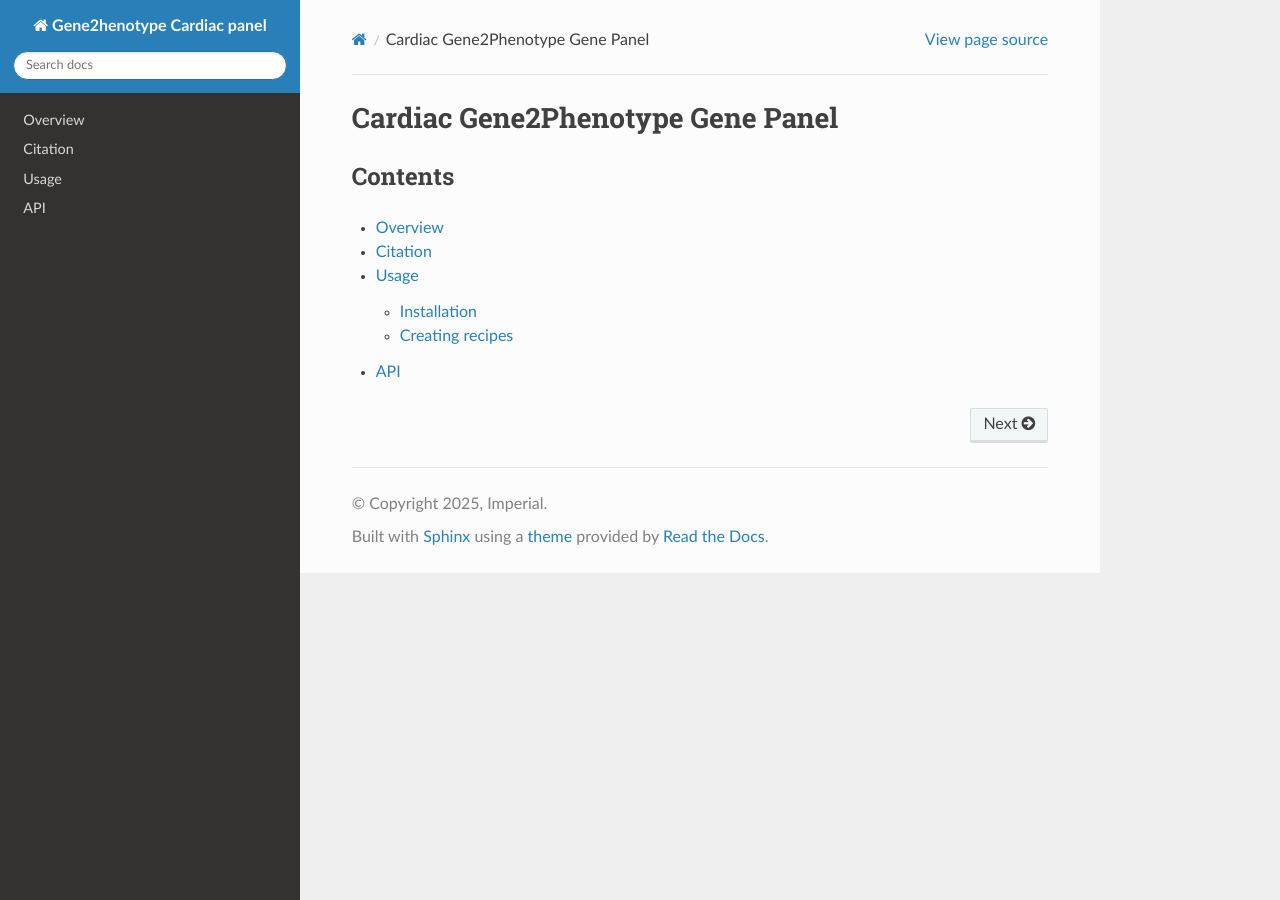
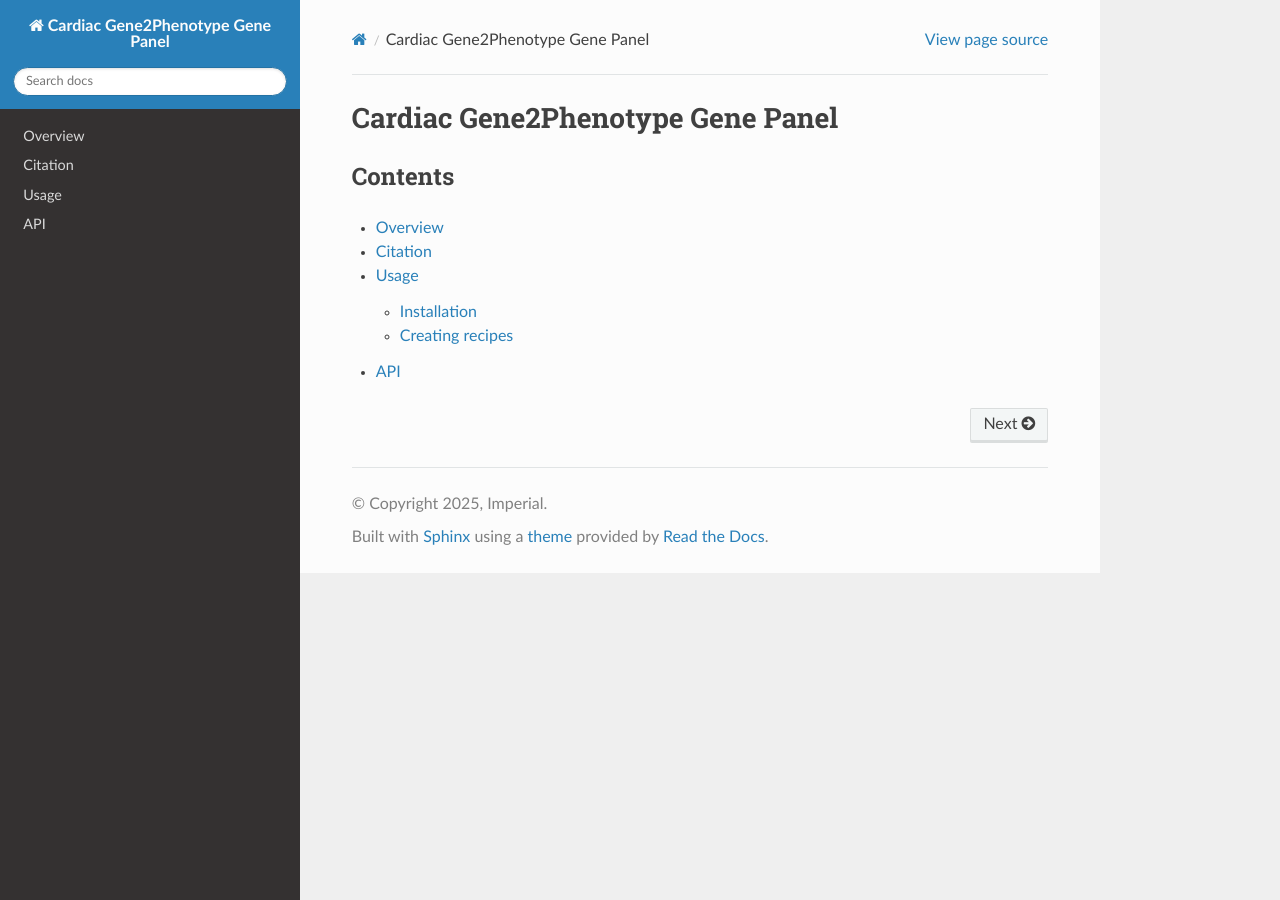
Before and after one commit to pantastheo/rtd-tutorial, a Sphinx documentation site: the page built from docs/source/index.rst, in a window 1280 px wide. Built offline with Sphinx 7.4.7 and the Read the Docs theme 3.1.0, drawn with Linux system fonts in a browser that asks for light colours.

Commit message:
Update conf.py

```diff
--- a/docs/source/conf.py
+++ b/docs/source/conf.py
@@ -2,7 +2,7 @@
 
 # -- Project information
 
-project = 'Gene2henotype Cardiac panel'
+project = 'Cardiac Gene2Phenotype Gene Panel'
 copyright = '2025, Imperial'
 author = 'Kat, J.'
 
```
